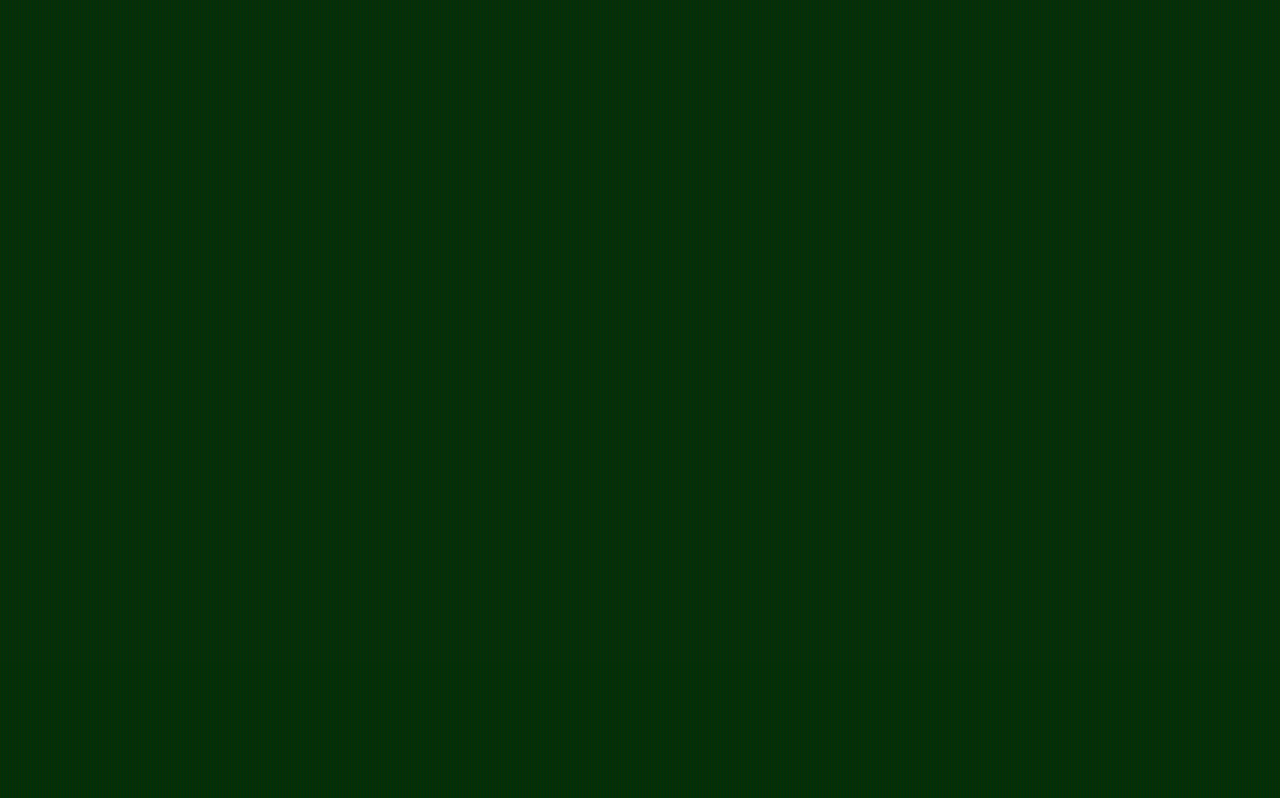
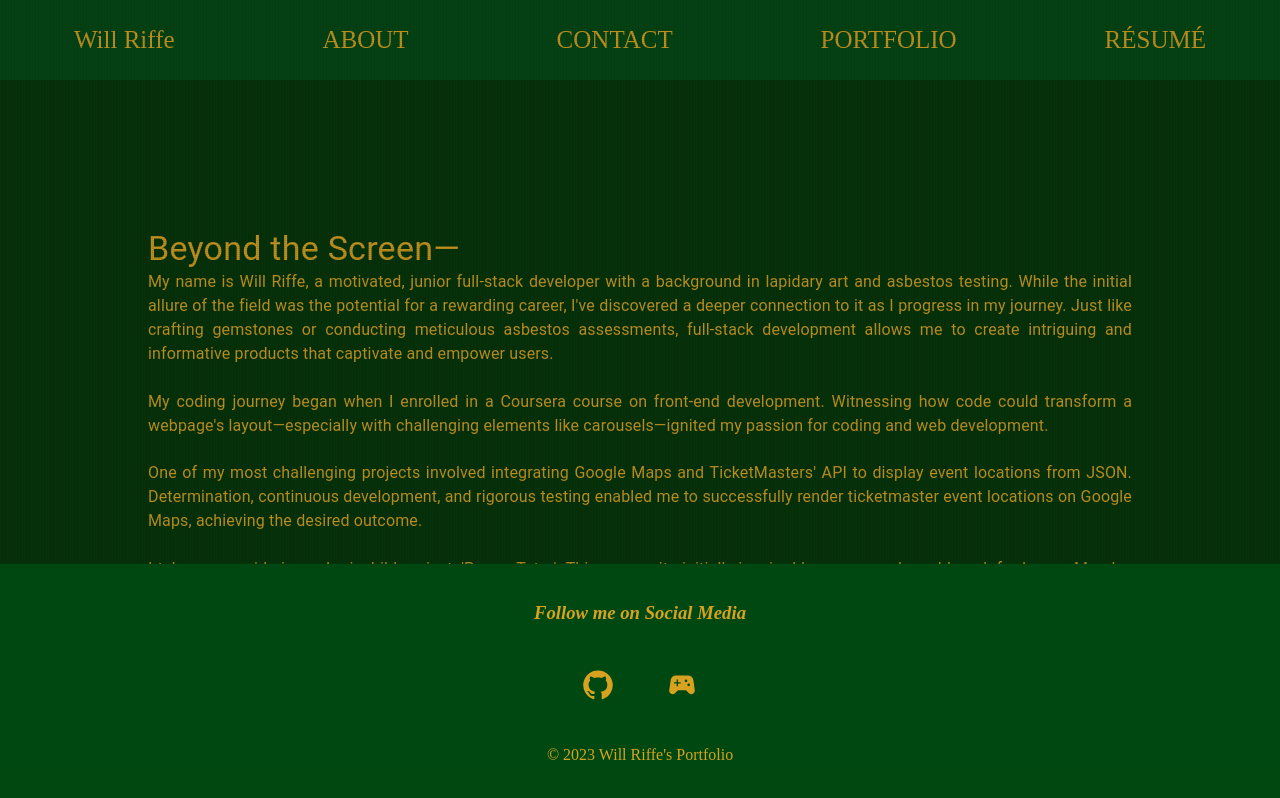
Before and after one commit to Will-Riffe/will-riffe-portfolio, a React (Create React App) app: page / in a window 1280 px wide. Before the commit this address had no page. Built offline with nearby package versions, Linux system fonts and the light colour scheme.

Commit message:
Added about me- needs reformat

```diff
--- a/src/App.css
+++ b/src/App.css
@@ -1,8 +1,8 @@
 :root {
   --background-color: #013705;
-  --outer-color: #00491145;
-  --inner-color: #05c846ba;
-  --scan-inner: #00ff553d;
+  --outer-color: #004911;
+  --inner-color: #05c846;
+  --scan-inner: #00ff55;
   --border-color: rgb(0, 143, 29);
   --textc: goldenrod;
   --font-size-h1: 30pt;
--- a/src/App.js
+++ b/src/App.js
@@ -17,7 +17,7 @@ function App() {
         <Navbar />
         <Routes>
           {/*<Route path="/" element={<Home />} />*/}
-          <Route path="/about" element={<About />} />
+          <Route path="/" element={<About />} />
           <Route path="/contact" element={<Contact />} />
           <Route path="/portfolio" element={<Portfolio />} />
           <Route path="/resume" element={<Resume />} />
--- a/src/components/Footer/Footer.css
+++ b/src/components/Footer/Footer.css
@@ -1,23 +1,21 @@
-
 .footer {
   background: var(--outer-color);
+  text-align: center;
+  padding: 0.625rem;
+  width: 100%;
+  position: sticky;
   bottom: 0;
-  height: auto;
-  text-align: center;
-  position: fixed;
-  padding: 0.625rem 0.625rem 0.625rem 0.625rem;
-  width: 100%;
-  }
+  left: 0;
+  display: flex;
+  flex-direction: column;
+}
 
-  .socialMedia svg {
-    margin: 20px;
-    font-size: 70px;
-    cursor: pointer;
-  }
+.footer-content {
+  padding: 0.625rem;
+}
 
-
-  @media only screen and (max-width: 600px) {
-    .footer svg {
-      font-size: 50px;
-    }
-  }
+.socialMedia svg {
+  margin: 2vw;
+  font-size: 2rem;
+  cursor: pointer;
+}
--- a/src/components/Footer/index.js
+++ b/src/components/Footer/index.js
@@ -1,29 +1,29 @@
-import React from 'react'
+import React from 'react';
 import { useLocation } from 'react-router-dom';
-import "./Footer.css"
+import "./Footer.css";
 import GitHubIcon from '@mui/icons-material/GitHub';
 import SportsEsportsIcon from '@mui/icons-material/SportsEsports';
-
 
 function Footer() {
   const location = useLocation();
   const noFooter = location.pathname === '/';
-
+  /*
   if (noFooter) {
     return null; // doesn't render footer on home page
   }
-
+*/
   return (
     <div className="footer">
+      <div className="footer-content">
         <h3><em>Follow me on Social Media</em></h3>
-            <div className="socialMedia">
-                <GitHubIcon />
-                <SportsEsportsIcon />
-            </div>
-      <p> &copy; 2023 Will Riffe's Portfolio </p>
-
+        <div className="socialMedia">
+          <GitHubIcon />
+          <SportsEsportsIcon />
+        </div>
+        <p>&copy; 2023 Will Riffe's Portfolio</p>
+      </div>
     </div>
-  )
+  );
 }
 
-export default Footer
+export default Footer;
--- a/src/components/Navbar/index.js
+++ b/src/components/Navbar/index.js
@@ -14,9 +14,9 @@ function Navbar() {
         setExpandNavbar(false)
     }, [location]);
 
-    if (noNavbar) {
+    /* if (noNavbar) {
         return null; // doesn't render nav on home page
-    }
+    } */
 
   return (
     <div className="navbar" id={expandNavbar ? "open" : "close"}>
--- /dev/null
+++ b/src/pages/About/about.css
@@ -0,0 +1,18 @@
+
+
+
+.body1 {
+max-width: 80vw;
+margin: 10vw;
+padding: 20px;
+text-align: justify;
+display: flex;
+flex-wrap: wrap;
+flex:1;
+padding-bottom: 100px;
+}
+
+
+.headline {
+    text-align:left;
+}
--- a/src/pages/About/index.js
+++ b/src/pages/About/index.js
@@ -1,12 +1,46 @@
-import React from 'react'
-import PropTypes from 'prop-types'
+import React from 'react';
+import PropTypes from 'prop-types';
+import { Typography } from '@mui/material';
+import './about.css';
 
-function About(props) {
+
+
+function About() {
   return (
-    <div>About</div>
-  )
+    <div className="body1">
+      <div className='headline'>
+        <Typography variant="h4" >
+          Beyond the Screen—
+        </Typography>
+      </div>
+      <br/>
+      <Typography variant="body1" gutterBottom>
+        My name is Will Riffe, a motivated, junior full-stack developer with a background in lapidary art and asbestos testing. While the initial allure of the field was the potential for a rewarding career, I've discovered a deeper connection to it as I progress in my journey. Just like crafting gemstones or conducting meticulous asbestos assessments, full-stack development allows me to create intriguing and informative products that captivate and empower users.
+      </Typography>
+      <br/>
+      <Typography variant="body1" gutterBottom>
+        My coding journey began when I enrolled in a Coursera course on front-end development. Witnessing how code could transform a webpage's layout—especially with challenging elements like carousels—ignited my passion for coding and web development.
+      </Typography>
+      <br/>
+      <Typography variant="body1" gutterBottom>
+        One of my most challenging projects involved integrating Google Maps and TicketMasters' API to display event locations from JSON. Determination, continuous development, and rigorous testing enabled me to successfully render ticketmaster event locations on Google Maps, achieving the desired outcome.
+      </Typography>
+      <br/>
+      <Typography variant="body1" gutterBottom>
+        I take some pride in my brainchild project, 'Permu-Tater'. This was a site initially inspired by my ex, as I would cook for her on Monday nights. I was often trying to think of new dishes to cook for her. This innovative project retrieves recipes from a third-party API (Themealdb) and recombines the ingredients against an extensive JSON ingredients list to create unique and exciting recipes, stored in a MySQL relational database.
+      </Typography>
+      <br/>
+      <Typography variant="body1" gutterBottom>
+        Since most of my experience has been with Rutgers bootcamps, my coding focus has mostly been with JavaScript, HTML, and CSS. I stay engaged with the developer community by reading articles and blogs to stay updated, and I would like to contribute to open-source projects in the near future.
+      </Typography>
+      <br/>
+      <Typography variant="body1" gutterBottom>
+        From a coding perspective, I try to build maintainable, scalable code. I enjoy orchestrating projects and thrive on setting goals with structured schedules. Embracing continuous learning, I emphasize user-friendliness, accessibility, and security. Empathy drives my successful software solutions, as I have plenty enough to keep both the user and my teammates in mind. As a full-stack developer, I seek fulfilling opportunities to build a better digital world with like-minded collaborators and strive to do so.
+      </Typography>
+    </div>
+  );
 }
 
-About.propTypes = {}
+About.propTypes = {};
 
-export default About
+export default About;
```
Also changed, not shown: src/pages/Portfolio/index.js (renamed from src/pages/Projects/index.js).
